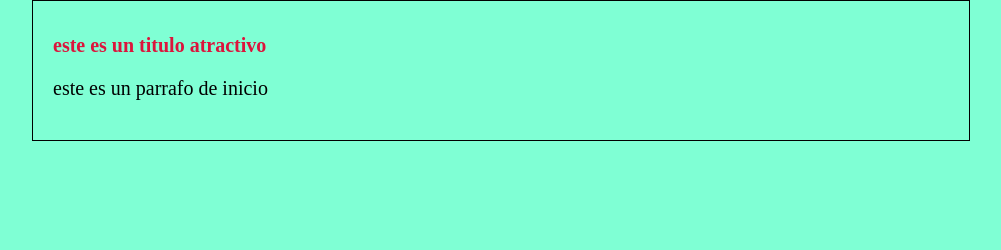
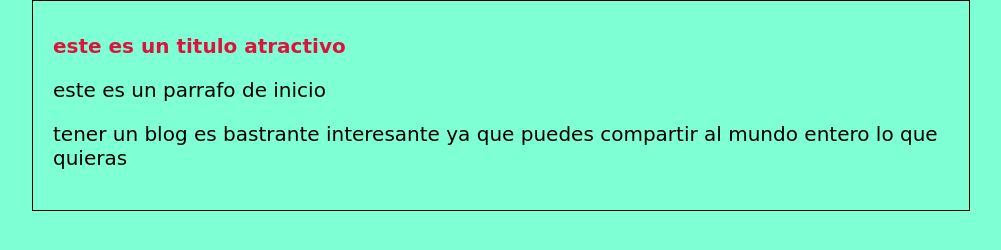
Before and after one commit to Santiago010/HyperBlog, a plain HTML site: page index.html in a window 1280 px wide. Shown: the whole page, without its empty margins (139-1140 px from the left). Drawn offline with Linux system fonts and the light colour scheme.

Commit message:
agregado un parrafo al blog y cambiando la tipo grafia

```diff
--- a/css/styles.css
+++ b/css/styles.css
@@ -4,6 +4,7 @@ body{
     font-size: 20px;
     margin: 0;
     padding: 0;
+    font-family: cursive;
 }
 
 .container{
--- a/index.html
+++ b/index.html
@@ -11,6 +11,7 @@
         <div class="post">
             <h1>este es un titulo atractivo</h1>
             <p>este es un parrafo de inicio</p>
+            <p>tener un blog es bastrante interesante ya que puedes compartir al mundo entero lo que quieras</p>
         </div>
     </div>
 </body>
```
